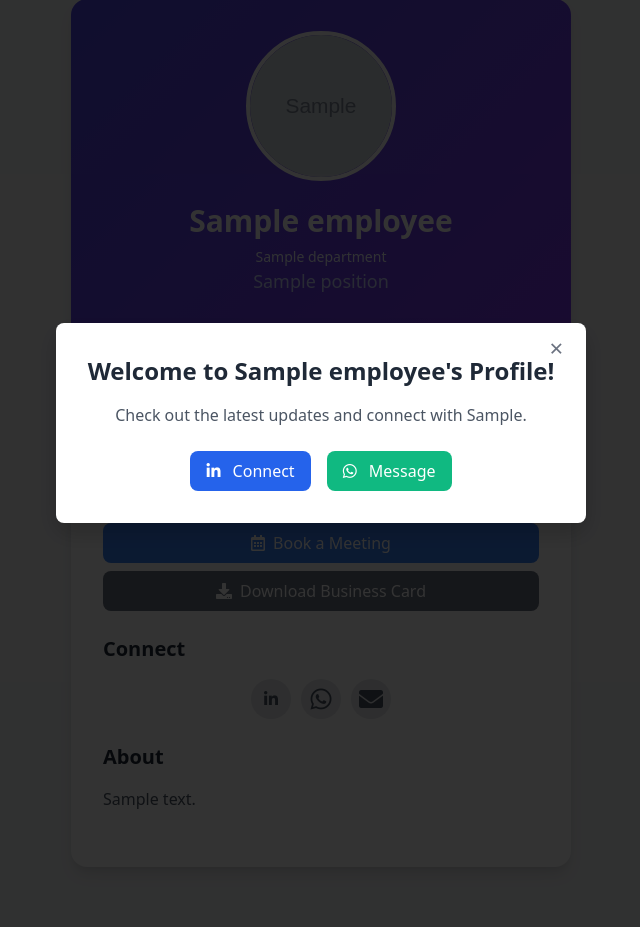
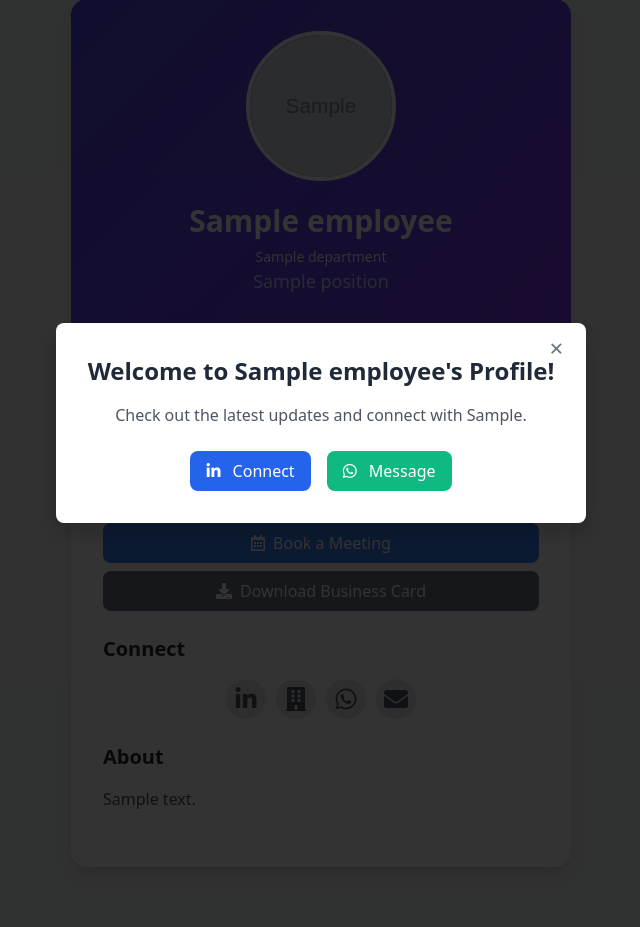
Before and after one commit to Subhammodi2020/Hackathon, a Flask app: template templates/employee_profile.html in a window 1280 px wide. Shown: the part 81-1008 px from the top of the page, without its empty margins (319-959 px from the left). Run offline with Flask 3, Linux system fonts and the light colour scheme; the template is opened without the code that fills it: most values are stand-ins (such as "Sample title", 1, 10 or a date in 2020); grey boxes marked "Sample" are stand-in pictures.

Commit message:
adding company linkdin

```diff
--- a/app.py
+++ b/app.py
@@ -501,7 +501,6 @@ def get_qr_code(employee_id):
 #                     'email': employee_data.get('email', ''),
 #                     'phone': employee_data.get('phone', ''),
 #                     'linkedin': employee_data.get('linkedin', ''),
-#                     'company_linkedin': employee_data.get('company_linkedin', ''),
 #                     'bio': employee_data.get('bio', ''),
 #                     'image_url': employee_data.get('image_url', '')
 #                 }
--- a/templates/employee_profile.html
+++ b/templates/employee_profile.html
@@ -194,8 +194,13 @@
                     <h2 class="text-xl font-bold text-gray-800 mb-4">Connect</h2>
                     <div class="social-links flex justify-center">
                         {% if employee.linkedin %}
-                        <a href="{{ employee.linkedin }}" target="_blank" title="LinkedIn">
-                            <i class="fab fa-linkedin-in"></i>
+                        <a href="{{ employee.linkedin }}" target="_blank" title="LinkedIn" class="social-icon text-blue-700 hover:text-blue-800 mr-4">
+                            <i class="fab fa-linkedin-in text-2xl"></i>
+                        </a>
+                        {% endif %}
+                        {% if employee.company_linkedin %}
+                        <a href="{{ employee.company_linkedin }}" target="_blank" title="Company LinkedIn" class="social-icon text-gray-700 hover:text-gray-800 mr-4">
+                            <i class="fas fa-building text-2xl"></i>
                         </a>
                         {% endif %}
 
```
